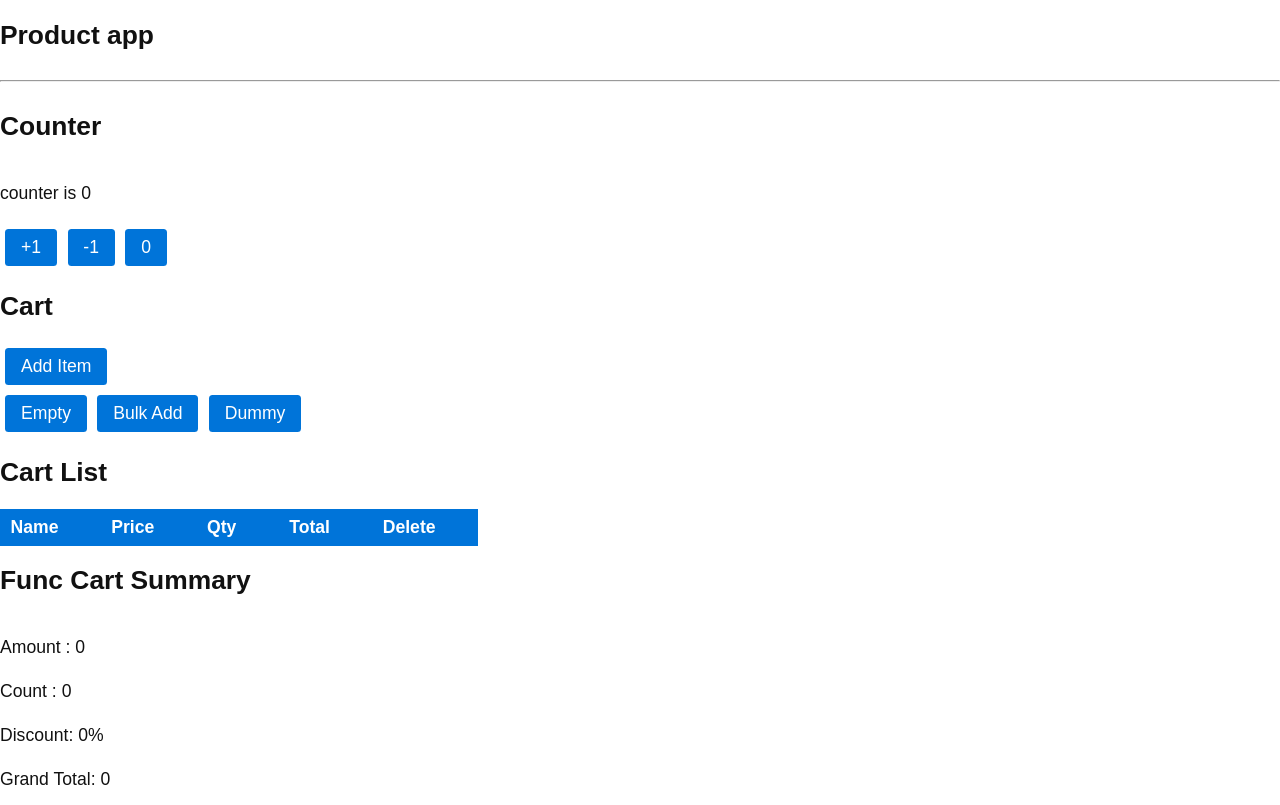
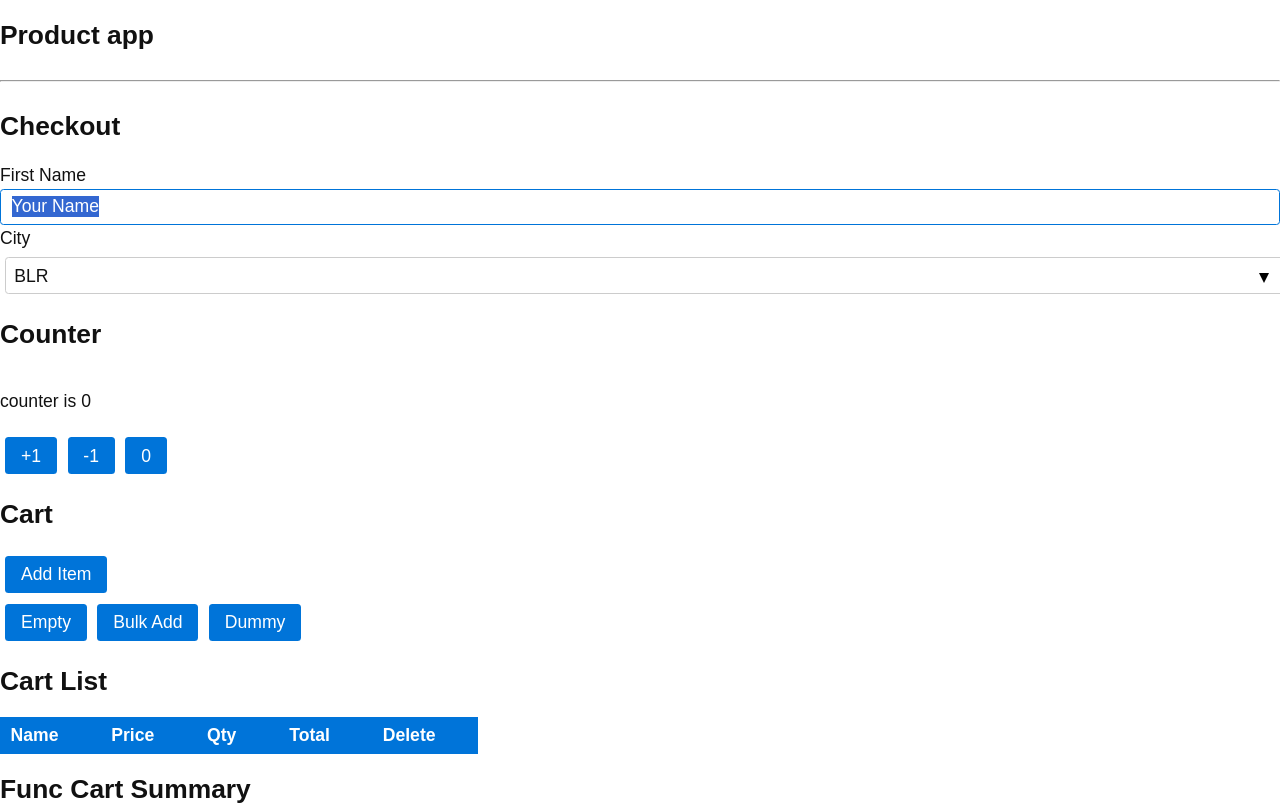
Before and after one commit to nodesense/siemens-react-may-2022, a React (Create React App) app: page / in a window 1280 px wide. Shown: the top 805 px of the page. Built offline with nearby package versions, Linux system fonts and the light colour scheme.

Commit message:
ref, forms

```diff
--- a/src/app/App.js
+++ b/src/app/App.js
@@ -7,6 +7,7 @@ import Header from './components/Header';
 import Footer from './components/Footer';
 import Cart from './cart/components/Cart';
 import Counter from './components/Counter';
+import Checkout from './cart/components/Checkout';
 
 
 
@@ -33,6 +34,8 @@ class App extends React.Component {
                 {/* pass data  from parent to child usign props */}
                 <Header title="Product app" />
 
+                <Checkout />
+
                 <Counter />
 
                 <Cart />
--- /dev/null
+++ b/src/app/cart/components/Checkout.js
@@ -0,0 +1,61 @@
+import React, { Component, createRef } from 'react'
+
+// Ref is to get DOM reference in react
+// dom events/functions can be applied only on real dom, not on virtual dom
+// select text in control, set focus on control
+export class Checkout extends Component {
+    constructor(props) {
+        super(props)
+        this.state = {
+            firstName: 'Your Name',
+            city: ''
+        }
+
+        // firstNameRef.current is actual reference of dom input
+        // firstNAmeRef can be used after first mount, componentDidMount
+        this.firstNameRef = createRef()
+    }
+
+    handleChange = (e) => {
+        //target is real dom ref either input or select
+        const {name, value} = e.target
+        console.log("datachange ", name, value)
+
+        this.setState({
+            // [name] ensure to use as variable, name shall be firstName or city
+            [name]: value
+        })
+    }
+
+    componentDidMount() {
+
+        this.firstNameRef.current.focus()
+        this.firstNameRef.current.select()
+    }
+
+  render() {
+    return (
+      <div>
+          <h2>Checkout</h2>
+          <form>
+              First Name <input name="firstName"
+                                type="text"
+                                value={this.state.firstName}
+                                onChange = {this.handleChange}
+                                ref={this.firstNameRef}
+                                />
+
+             City <select name="city" value={this.state.city}
+                            onChange = {this.handleChange}
+             >
+                 <option value='BLR'>BLR</option>
+                 <option value='Chennai'>Chennai</option>
+                 <option value='Pune'>Pune</option>
+             </select>
+          </form>
+      </div>
+    )
+  }
+}
+
+export default Checkout
```
